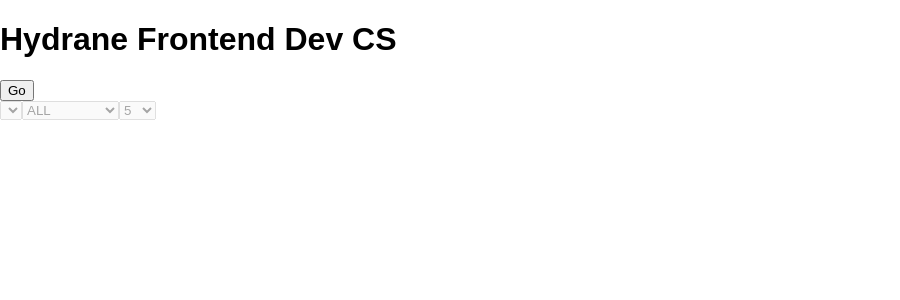
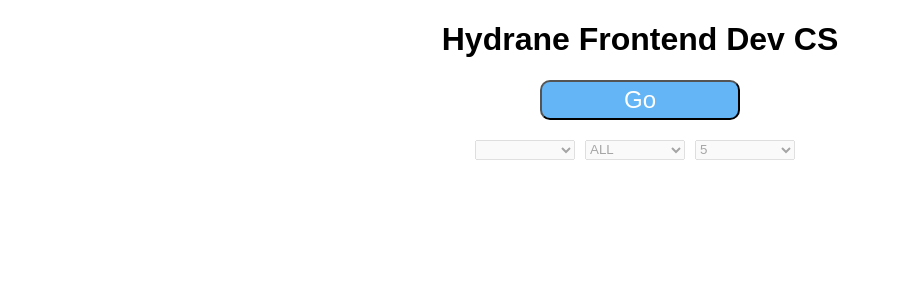
Before and after one commit to ykmsd/bidmotion-case-study, a React (Create React App) app: page / in a window 1280 px wide. Shown: the top 300 px of the page, without its empty margins (0-900 px from the left). Built offline with nearby package versions, Linux system fonts and the light colour scheme.

Commit message:
Added styling

```diff
--- a/src/components/Filters/Filters.js
+++ b/src/components/Filters/Filters.js
@@ -6,7 +6,7 @@ const chartMaxValues = [5, 10, 15, 20];
 
 const Filters = ({ disabled, continentsList, continent, metric, chartMax, handleMetricChange, handleMaxChange, handleContinentChange }) => {
   return (
-    <div>
+    <div className="filters">
       <select name="continent-names" value={continent} onChange={e => handleContinentChange(e.target.value)} disabled={disabled}>
         {continentsList !== [] &&
           continentsList.map(value => (
--- a/src/components/Filters/test.js
+++ b/src/components/Filters/test.js
@@ -11,6 +11,7 @@ describe('Filters', () => {
 
   const handleMetricChangeMock = jest.fn();
   const handleMaxChangeMock = jest.fn();
+  const handleContinentChangeMock = jest.fn();
 
   const props = {
     continentsList: ['Europe', 'Africa', 'Asia'],
@@ -19,6 +20,8 @@ describe('Filters', () => {
     chartMax: 5,
     handleMetricChange: handleMetricChangeMock,
     handleMaxChange: handleMaxChangeMock,
+    handleContinentChange: handleContinentChangeMock,
+    disabled: false,
   };
 
   const component = shallow(<Filters {...props} />);
--- a/src/components/GeoNames/GeoNames.js
+++ b/src/components/GeoNames/GeoNames.js
@@ -12,6 +12,7 @@ import {
   calculateTableTotalValue,
   sortTableData,
 } from '../../utils/api';
+import '../../styles/style.css';
 
 class GeoNames extends Component {
   constructor() {
--- a/src/components/Header/Header.js
+++ b/src/components/Header/Header.js
@@ -2,7 +2,7 @@ import React from 'react';
 import PropTypes from 'prop-types';
 
 const Header = ({ handleGoClick }) => (
-  <div>
+  <div className="header">
     <h1>Hydrane Frontend Dev CS</h1>
     <button label="Go" onClick={handleGoClick}>Go</button>
   </div>
--- a/src/components/Results/Pie.js
+++ b/src/components/Results/Pie.js
@@ -18,6 +18,9 @@ class Pie extends Component {
           dataLabels: {
             enabled: true,
             format: '<b>{point.name}</b>: {point.percentage:.1f} %',
+            style: {
+              width: '600px',
+            },
           },
         },
       },
@@ -83,7 +86,7 @@ class Pie extends Component {
     let pieChart;
     if (metric === 'ALL') {
       pieChart = (
-        <div>
+        <div className="pie__charts">
           <ReactHighCharts config={this.state.pieAreaInSqKmConfig} />
           <ReactHighCharts config={this.state.piePopulationConfig} />
         </div>
@@ -98,7 +101,7 @@ class Pie extends Component {
       );
     }
     return (
-      <div>
+      <div className="pie">
         { pieChart }
       </div>
     );
--- a/src/components/Results/Table.js
+++ b/src/components/Results/Table.js
@@ -5,7 +5,7 @@ const Table = ({ metric, tableData, tableDataTotal, handleTableClick }) => {
   let firstColumn, table, total;
   if (metric === 'ALL') {
     firstColumn = (
-      <tr>
+      <tr className="table__first-column">
         <th onClick={() => handleTableClick('continentName')}>continentName</th>
         <th onClick={() => handleTableClick('countryName')}>countryName</th>
         <th onClick={() => handleTableClick('areaInSqKm')}>areaInSqKm</th>
@@ -21,7 +21,7 @@ const Table = ({ metric, tableData, tableDataTotal, handleTableClick }) => {
       </tr>
     ));
     total = (
-      <tr>
+      <tr className="table__last-column">
         <th />
         <th>TOTAL</th>
         <th>{tableDataTotal.areaInSqKm}</th>
@@ -30,7 +30,7 @@ const Table = ({ metric, tableData, tableDataTotal, handleTableClick }) => {
     );
   } else if (metric === 'areaInSqKm') {
     firstColumn = (
-      <tr>
+      <tr className="table__first-column">
         <th onClick={() => handleTableClick('continentName')}>continentName</th>
         <th onClick={() => handleTableClick('countryName')}>countryName</th>
         <th onClick={() => handleTableClick('areaInSqKm')}>areaInSqKm</th>
@@ -44,7 +44,7 @@ const Table = ({ metric, tableData, tableDataTotal, handleTableClick }) => {
       </tr>
     ));
     total = (
-      <tr>
+      <tr className="table__last-column">
         <th />
         <th>TOTAL</th>
         <th>{tableDataTotal.areaInSqKm}</th>
@@ -52,7 +52,7 @@ const Table = ({ metric, tableData, tableDataTotal, handleTableClick }) => {
     );
   } else {
     firstColumn = (
-      <tr>
+      <tr className="table__first-column">
         <th onClick={() => handleTableClick('continentName')}>continentName</th>
         <th onClick={() => handleTableClick('countryName')}>countryName</th>
         <th onClick={() => handleTableClick('population')}>population</th>
@@ -66,7 +66,7 @@ const Table = ({ metric, tableData, tableDataTotal, handleTableClick }) => {
       </tr>
     ));
     total = (
-      <tr>
+      <tr className="table__last-column">
         <th />
         <th>TOTAL</th>
         <th>{tableDataTotal.population}</th>
@@ -74,9 +74,9 @@ const Table = ({ metric, tableData, tableDataTotal, handleTableClick }) => {
     );
   }
   return (
-    <div>
+    <div className="table">
       <table>
-        <tbody>
+        <tbody className="table__data">
           { firstColumn }
           { table }
           { total }
--- /dev/null
+++ b/src/styles/components/_filters.scss
@@ -0,0 +1,8 @@
+.filters {
+  text-align: center;
+  select {
+    width: 100px;
+    height: 20px;
+    margin-right: 10px;
+  }
+}
--- /dev/null
+++ b/src/styles/components/_header.scss
@@ -0,0 +1,13 @@
+.header {
+  text-align: center;
+  margin-bottom: 20px;
+
+  button {
+    background-color: #64B5F6;
+    border-radius: 10px;
+    color: white;
+    font-size: 24px;
+    width: 200px;
+    height: 40px;
+  }
+}
--- /dev/null
+++ b/src/styles/style.css
@@ -0,0 +1,40 @@
+.header {
+  text-align: center;
+  margin-bottom: 20px; }
+  .header button {
+    background-color: #64B5F6;
+    border-radius: 10px;
+    color: white;
+    font-size: 24px;
+    width: 200px;
+    height: 40px; }
+
+.filters {
+  text-align: center; }
+  .filters select {
+    width: 100px;
+    height: 20px;
+    margin-right: 10px; }
+
+.pie__charts {
+  margin-top: 60px;
+  display: flex;
+  justify-content: center; }
+
+.table table {
+  border-collapse: collapse;
+  width: 50%;
+  margin: 0 auto;
+  text-align: left; }
+  .table table tr th {
+    font-weight: normal; }
+
+.table__first-column {
+  background: #BBDEFB;
+  font-size: 24px;
+  height: 40px; }
+
+.table__last-column {
+  background: #BBDEFB;
+  font-size: 24px;
+  height: 40px; }
--- /dev/null
+++ b/src/styles/style.scss
@@ -0,0 +1,3 @@
+@import './components/header';
+@import './components/filters';
+@import './components/results';
```
Also changed, not shown: package.json (+9 -6 lines), src/styles/components/_results.scss (added, +31 -0 lines), 1 other file (tests, documents, lock files or other folders).
